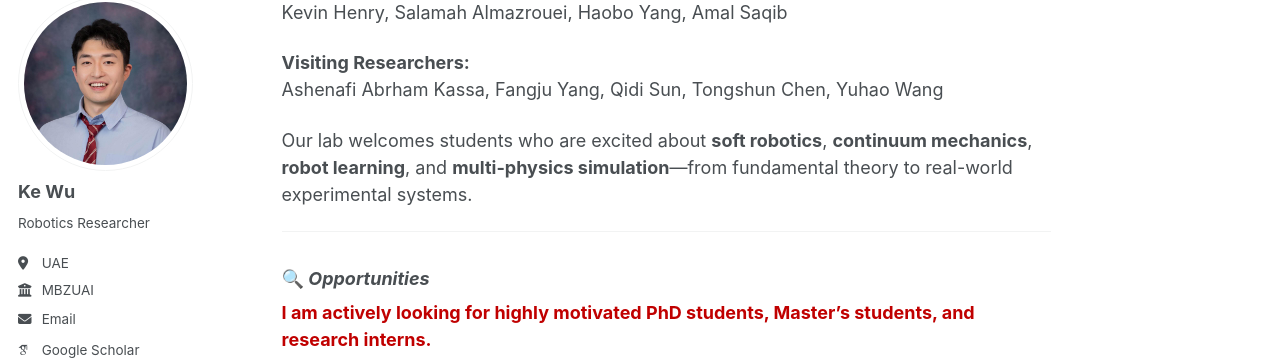
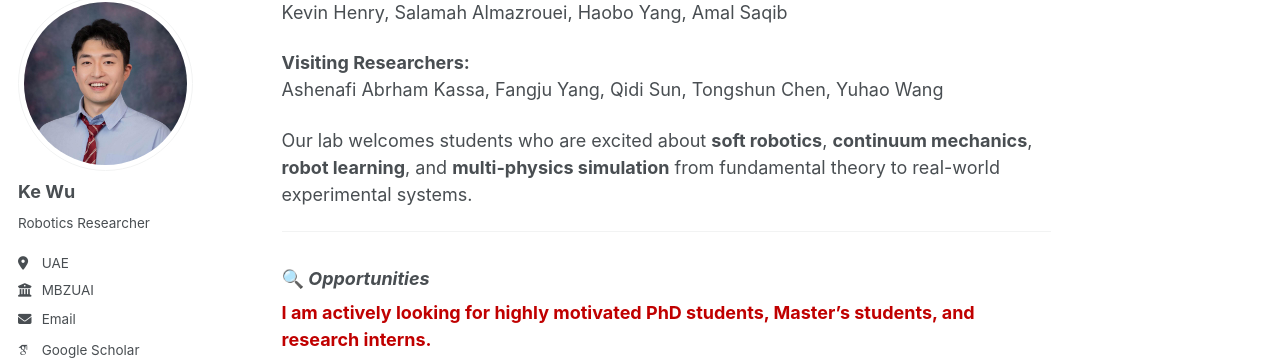
Before and after one commit to SobotHub/SobotHub.github.io, a Jekyll site: the page built from _pages/about.md, in a window 1280 px wide and 900 px high, scrolled down 1302 px. Shown: the part 103-463 px from the top of the window. Built offline with Jekyll 4.4.1, drawn with Linux system fonts in a browser that asks for light colours; some web fonts are replaced; a script bundle is joined from its source files by our own code; library files that are not in the unit come from our copies.

```diff
--- a/_pages/about.md
+++ b/_pages/about.md
@@ -39,7 +39,7 @@ Kevin Henry, Salamah Almazrouei, Haobo Yang, Amal Saqib
 **Visiting Researchers:**
 Ashenafi Abrham Kassa, Fangju Yang, Qidi Sun, Tongshun Chen, Yuhao Wang
 
-Our lab welcomes students who are excited about **soft robotics**, **continuum mechanics**, **robot learning**, and **multi-physics simulation**—from fundamental theory to real-world experimental systems.
+Our lab welcomes students who are excited about **soft robotics**, **continuum mechanics**, **robot learning**, and **multi-physics simulation** from fundamental theory to real-world experimental systems.
 
 
 ---
```
